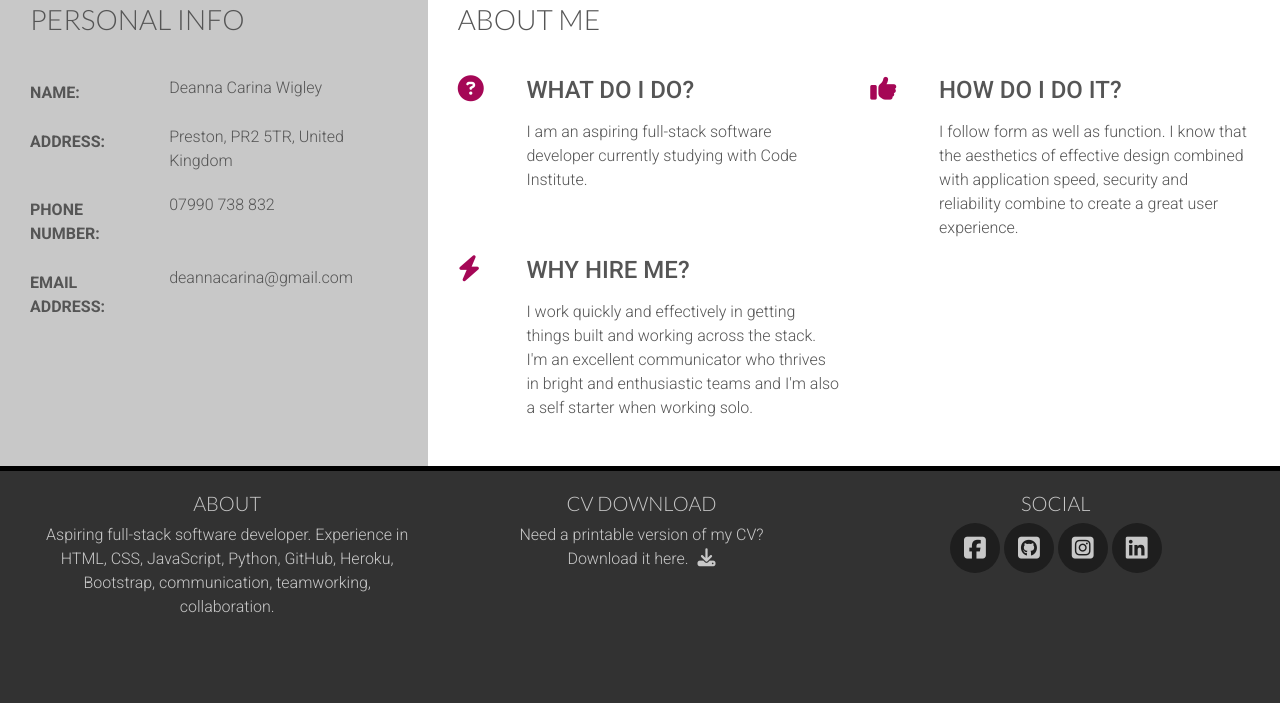
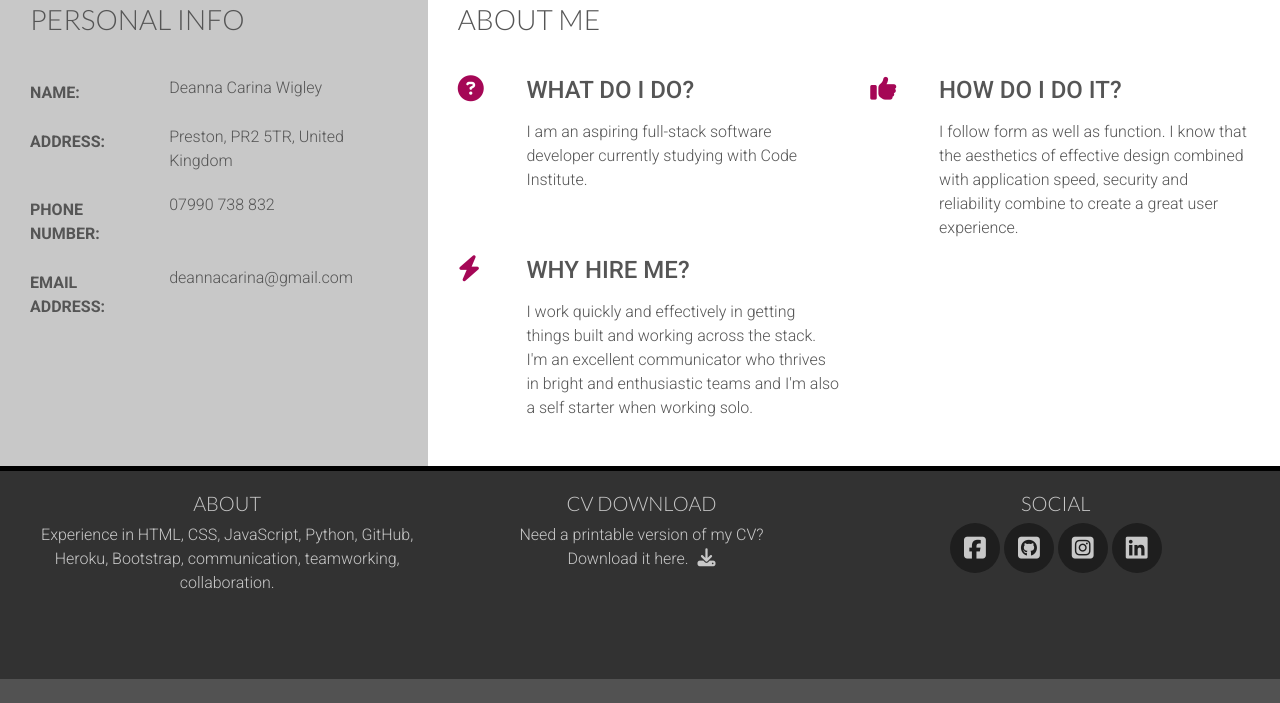
Before and after one commit to DeannaCarina/Resume, a plain HTML site: page index.html in a window 1280 px wide. Shown: the part 391-1094 px from the top of the page. After the commit the page ends 1070 px from the top, so only its background shows below. Drawn offline with nearby package versions, Linux system fonts and the light colour scheme.

Commit message:
Update profile

```diff
--- a/index.html
+++ b/index.html
@@ -168,7 +168,7 @@
             <div class="col-sm-4">
                 <h5 class="uppercase general-sub">About</h5>
                 <p class="inline-block">
-                    Aspiring full-stack software developer. Experience in HTML, CSS, JavaScript, Python, GitHub, Heroku,
+                    Experience in HTML, CSS, JavaScript, Python, GitHub, Heroku,
                     Bootstrap, communication, teamworking, collaboration.<br><br><br>
                 </p>
             </div>
```
Also changed, not shown: contact.html (+1 -1 lines), github.html (+1 -1 lines), interests.html (+1 -1 lines), resume.html (+1 -1 lines), thanks.html (+1 -1 lines).
